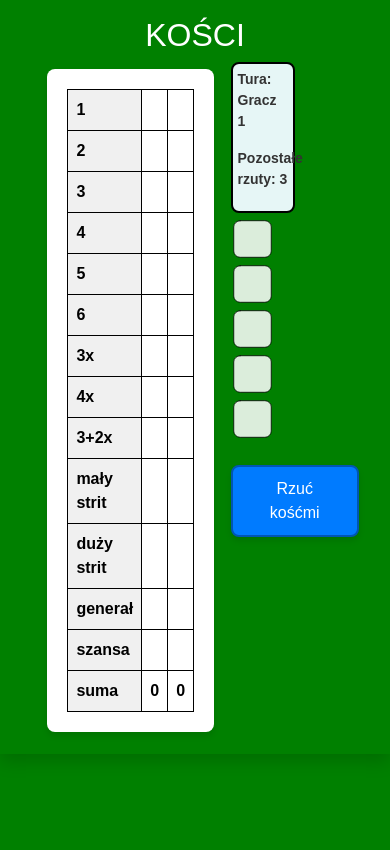
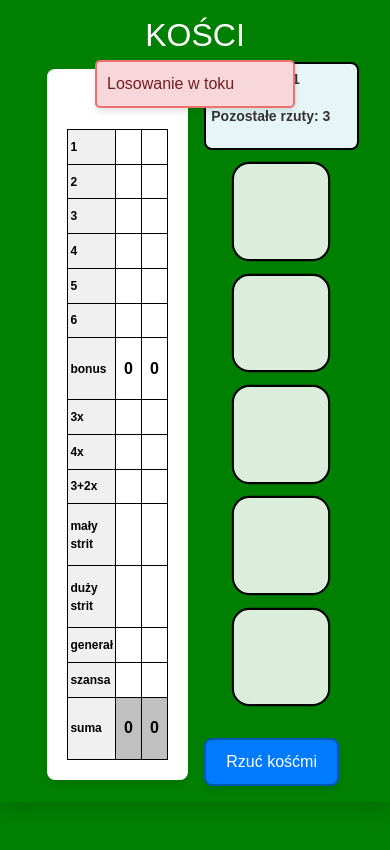
Before and after one commit to veektorf1/DiceRaspberry, a Flask app: page / in a window 390 px wide. Before the commit the page ends 759 px from the top, so only its background shows below. Run offline with Flask 3, Linux system fonts and the light colour scheme; some libraries are stand-ins or nearby versions.

Commit message:
fix bugs

```diff
--- a/app/Detector/main.py
+++ b/app/Detector/main.py
@@ -11,8 +11,7 @@
   def __init__(self,picam2,val_thr=2):
     """
     Class for detecting dice results based on the number of repetitions of the same result.
-
-    :param threshold: Number of repetitions of the same result to validate the result.
+    :param threshold: Number of repetitions of the same result to confirm it.
     """
     self.validate_threshold = val_thr
     self.history = []
@@ -110,10 +109,8 @@
 
         if result.get(label) is None:
           result[label] = []
-          # result[label].append([label,accuracy,(xmin, ymin, xmax, ymax)])
           result[label].append(label)
         else:
-          # result[label].append([label,accuracy,(xmin, ymin, xmax, ymax)])
           result[label].append(label)
         y = ymin - 15 if ymin - 15 > 15 else ymin + 15
 
--- a/app/routes.py
+++ b/app/routes.py
@@ -35,31 +35,21 @@
 
 picam2 = Picamera2()
 
-#picam2.configure(picam2.create_video_configuration(main={"format": 'XRGB8888',
-#                                                "size": (640, 480)}))
-
 camera_config = picam2.create_still_configuration(main={"size": (640, 480)}, lores={"size": (640, 480)}, display="lores")
 picam2.configure(camera_config)
-
-'''def closeCamera():
-    picam2.close()
-atexit.register(closeCamera)'''
 
 picam2.start()
 detector = DiceDetector(picam2=picam2)
 accuracy_min = 0.5
 
 rolling_phase = False
-start_motor = True #TODO - zmienne mające sens przy operowaniu na wątkach
-#- teraz raczej mniej ale może do obsługi przerwania któraś by się przydała
+start_motor = True
 
 DicesResult = None
 
 try_count = 3
 
 def run_motor1(change):
-    #global start_motor
-    #start_motor = True
     updating()
 
 GPIO.add_event_detect(button_pin, GPIO.FALLING, callback=run_motor1, bouncetime=1000)
@@ -98,12 +88,10 @@
     '''
     try:
         global detector
-        #global start_motor
-        #global rolling_phase
         global DicesResult
         reroll = True
 
-        while True:#not stop_thread.is_set():
+        while True:
 
                 if reroll:
                     reroll=False
@@ -116,7 +104,6 @@
                     GPIO.output(motor_pin,0)
 
                 res,frame = detector.detectAndDisplay(accuracy_min)
-                print("Result iteration ",res, len(detector.history) )
                 detector.validateResult(res)
 
                 if detector.confirmed_result is not None:
@@ -161,6 +148,7 @@
     {"id": "4", "player2": "", "player1": "", "status": "gray", "status2": "gray"},
     {"id": "5", "player2": "", "player1": "", "status": "gray", "status2": "gray"},
     {"id": "6", "player2": "", "player1": "", "status": "gray", "status2": "gray"},
+    {"id": "bonus", "player2": "0", "player1": "0", "status": "black-bold", "status2": "black-bold"},
     {"id": "3x", "player2": "", "player1": "", "status": "gray", "status2": "gray"},
     {"id": "4x", "player2": "", "player1": "", "status": "gray", "status2": "gray"},
     {"id": "3+2x", "player2": "", "player1": "", "status": "gray", "status2": "gray"},
@@ -204,6 +192,7 @@
         {"id": "4", "player2": "", "player1": "", "status": "gray", "status2": "gray"},
         {"id": "5", "player2": "", "player1": "", "status": "gray", "status2": "gray"},
         {"id": "6", "player2": "", "player1": "", "status": "gray", "status2": "gray"},
+        {"id": "bonus", "player2": "0", "player1": "0", "status": "black-bold", "status2": "black-bold"},
         {"id": "3x", "player2": "", "player1": "", "status": "gray", "status2": "gray"},
         {"id": "4x", "player2": "", "player1": "", "status": "gray", "status2": "gray"},
         {"id": "3+2x", "player2": "", "player1": "", "status": "gray", "status2": "gray"},
@@ -223,9 +212,9 @@
 @main.route('/koniec-gry')
 def koniec_gry():
     global table_data, table_kostki, table_selected, tura
-    if table_data[13]["player1"] > table_data[13]["player2"]:
+    if table_data[14]["player1"] > table_data[14]["player2"]:
         wynik = 1
-    elif table_data[13]["player1"] < table_data[13]["player2"]:
+    elif table_data[14]["player1"] < table_data[14]["player2"]:
         wynik = 2
     else:
         wynik = 0
@@ -247,17 +236,35 @@
     global try_count
     global brak_ruchow
     cheating = 0
+    suma_bonus=0
     item_id = int(request.args.get('item_id'))
     if tura == 1 and table_data[item_id]["status"] == "gray":
         table_data[item_id]["status"] = "black-bold"
-        table_data[13]["player1"] = table_data[13]["player1"]+table_data[item_id]["player1"]
+        for i in range(6):
+            if table_data[i]["status"]=="black-bold":
+                suma_bonus += table_data[i]["player1"]
+        if suma_bonus >= 63 and table_data[6]["player1"]!= 50:
+            table_data[6]["player1"]= 50
+            table_data[14]["player1"] = table_data[14]["player1"]+table_data[6]["player1"]
+
+
+        table_data[14]["player1"] = table_data[14]["player1"]+table_data[item_id]["player1"]
+
         tura=2
         try_count = 3
         brak_ruchow=False
         lightDiodes()
     elif tura == 2 and table_data[item_id]["status2"] == "gray":
         table_data[item_id]["status2"] = "black-bold"
-        table_data[13]["player2"] = table_data[13]["player2"]+table_data[item_id]["player2"]
+        for i in range(6):
+            if table_data[i]["status2"]=="black-bold":
+                suma_bonus += table_data[i]["player2"]
+        if suma_bonus >= 63 and table_data[6]["player2"]!= 50:
+                table_data[6]["player2"]= 50
+                table_data[14]["player2"] = table_data[14]["player2"]+table_data[6]["player2"]
+
+        table_data[14]["player2"] = table_data[14]["player2"]+table_data[item_id]["player2"]
+
         tura=1
         try_count = 3
         brak_ruchow=False
@@ -266,7 +273,7 @@
         cheating = 1
     if cheating==0:
         table_selected=[0,0,0,0,0]
-        for i in range(13):
+        for i in range(14):
             if table_data[i]["status2"]=="gray":
                 table_data[i]["player2"]=""
             if table_data[i]["status"]=="gray":
@@ -328,13 +335,21 @@
     global table_kostki
     global table_data
     global tura
+    bonus = 0
     for i in range(6):
         if tura == 1:
             if table_data[i]["status"]=="gray":
                 table_data[i]["player1"]=sum([x for x in table_kostki if x == i+1])
+            else:
+                bonus += 1
         else:
             if table_data[i]["status2"]=="gray":
                 table_data[i]["player2"]=sum([x for x in table_kostki if x == i+1])
+            else:
+                bonus +=1
+    suma_bonus = 0
+
+
     suma=sum(table_kostki)
     ilosc = Counter(table_kostki).most_common()
     sum_3x = 0
@@ -362,40 +377,40 @@
 
 
     if tura == 1:
-        if table_data[6]["status"]=="gray":
-            table_data[6]["player1"]=sum_3x
         if table_data[7]["status"]=="gray":
-            table_data[7]["player1"]=sum_4x
+            table_data[7]["player1"]=sum_3x
         if table_data[8]["status"]=="gray":
-            table_data[8]["player1"]=sum_3x2x
-        if table_data[11]["status"]=="gray":
-            table_data[11]["player1"]=sum_5x
+            table_data[8]["player1"]=sum_4x
+        if table_data[9]["status"]=="gray":
+            table_data[9]["player1"]=sum_3x2x
         if table_data[12]["status"]=="gray":
-            table_data[12]["player1"]=suma
-        if table_data[9]["status"]=="gray" and streak>=3:
-            table_data[9]["player1"]=30
-        elif table_data[9]["status"]=="gray":
-            table_data[9]["player1"]=0
-        if table_data[10]["status"]=="gray" and streak==4:
-            table_data[10]["player1"]=40
+            table_data[12]["player1"]=sum_5x
+        if table_data[13]["status"]=="gray":
+            table_data[13]["player1"]=suma
+        if table_data[10]["status"]=="gray" and streak>=3:
+            table_data[10]["player1"]=30
         elif table_data[10]["status"]=="gray":
             table_data[10]["player1"]=0
+        if table_data[11]["status"]=="gray" and streak==4:
+            table_data[11]["player1"]=40
+        elif table_data[11]["status"]=="gray":
+            table_data[11]["player1"]=0
     else:
-        if table_data[6]["status2"]=="gray":
-            table_data[6]["player2"]=sum_3x
         if table_data[7]["status2"]=="gray":
-            table_data[7]["player2"]=sum_4x
+            table_data[7]["player2"]=sum_3x
         if table_data[8]["status2"]=="gray":
-            table_data[8]["player2"]=sum_3x2x
-        if table_data[11]["status2"]=="gray":
-            table_data[11]["player2"]=sum_5x
+            table_data[8]["player2"]=sum_4x
+        if table_data[9]["status2"]=="gray":
+            table_data[9]["player2"]=sum_3x2x
         if table_data[12]["status2"]=="gray":
-            table_data[12]["player2"]=suma
-        if table_data[9]["status2"]=="gray" and streak >=3:
-            table_data[9]["player2"]=30
-        elif table_data[9]["status2"]=="gray":
-            table_data[9]["player2"]=0
-        if table_data[10]["status2"]=="gray" and streak==4:
-            table_data[10]["player2"]=40
+            table_data[12]["player2"]=sum_5x
+        if table_data[13]["status2"]=="gray":
+            table_data[13]["player2"]=suma
+        if table_data[10]["status2"]=="gray" and streak >=3:
+            table_data[10]["player2"]=30
         elif table_data[10]["status2"]=="gray":
             table_data[10]["player2"]=0
+        if table_data[11]["status2"]=="gray" and streak==4:
+            table_data[11]["player2"]=40
+        elif table_data[11]["status2"]=="gray":
+            table_data[11]["player2"]=0
--- a/app/static/css/styles.css
+++ b/app/static/css/styles.css
@@ -23,6 +23,27 @@
     width: 100%;
     border-radius: 8px;
     box-shadow: 0px 4px 6px rgba(0, 0, 0, 0.1);
+    display: grid;
+	grid-template-rows: auto 1fr;
+}
+.header-row {
+	display: grid;
+	grid-template-columns: 1fr 1fr 1fr 1fr;
+	text-align: center;
+}
+
+#gracz1 {
+	grid-column: 3;
+	font-weight: bold;
+}
+
+#gracz2 {
+	grid-column: 4;
+    font-weight: bold;
+}
+
+tr:last-child {
+    background-color: #c0c0c0;
 }
 table {
     width: 100%;
@@ -48,8 +69,9 @@
     font-weight: bold;
 }
 .selected {
-    border: 5px solid rgb(255, 16, 219);
+    border: 5px solid #007bff;
     border-radius: 10px;
+    box-shadow: 4px 4px 2px #0056b3;
 }
 td {
     width: 25%;
@@ -85,3 +107,33 @@
     font-family: Arial, sans-serif;
     width: 50%;
 }
+
+@media only screen and (max-width: 600px){
+    .info-container {
+        top: 10%;
+        background-color: #e6f6f6;
+        color: #333;
+        padding: 5px 5px;
+        border: 2px solid #000000;
+        border-radius: 8px;
+        font-size: 14px;
+        font-weight: bold;
+        font-family: Arial, sans-serif;
+        width: 100%;
+    }
+        .image-container img {
+        display: block;
+        margin: 7% 17%;
+        width: 65%;
+        height: auto;
+        }
+
+    th {
+        width: 50%;
+        text-align: left;
+        background-color: #f0f0f0;
+        padding: 2px;
+        font-size: 12px;
+    }
+
+}
--- a/app/static/js/script.js
+++ b/app/static/js/script.js
@@ -165,6 +165,10 @@
 }
 
 window.onload = function() {
+    if (window.innerWidth <= 600) {
+    document.getElementById('gracz1').textContent = 'G1';
+    document.getElementById('gracz2').textContent = 'G2'; }
+
     loadData();
     ready = 0;
     startAutoRefresh(200);
--- a/app/templates/index.html
+++ b/app/templates/index.html
@@ -8,6 +8,10 @@
 
     <div class="container">
         <div class="table-container">
+            <div class="header-row">
+                <p id="gracz1">Gracz 1</p>
+                <p id="gracz2">Gracz 2</p>
+            </div>
             <table id="data-table">
                 <tbody>
                     <tr>
```
